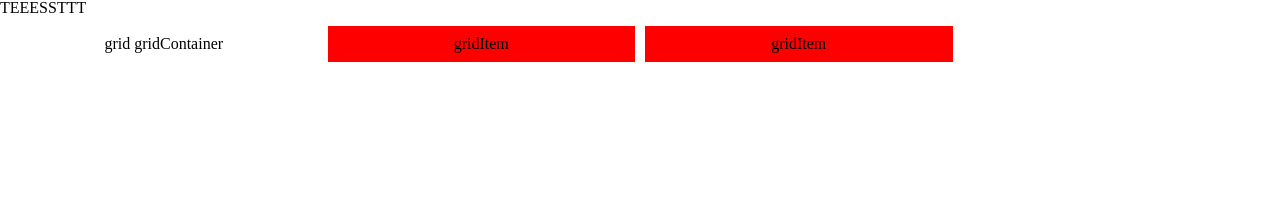
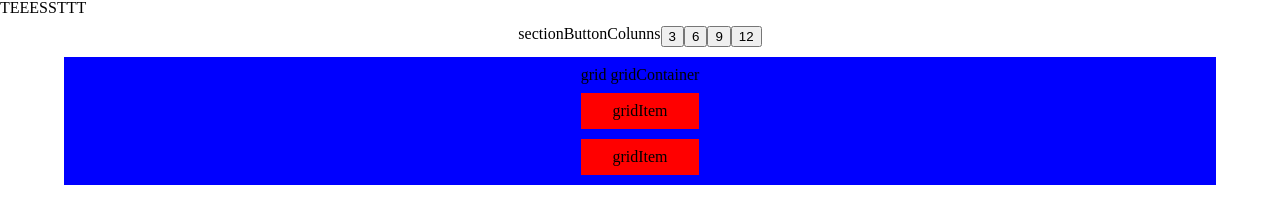
Before and after one commit to David34720/StudioMarieLouise, a plain HTML site: page index.html in a window 1280 px wide. Drawn offline with Linux system fonts and the light colour scheme.

Commit message:
Build columns

```diff
--- a/index.html
+++ b/index.html
@@ -1,5 +1,5 @@
 <!DOCTYPE html>
-<html lang="fr">
+<html lang="en">
 <head>
     <meta charset="UTF-8">
     <meta name="viewport" content="width=device-width, initial-scale=1.0">
--- a/js/grid.js
+++ b/js/grid.js
@@ -1,16 +1,21 @@
 const grid = {
 
      // Function to create a grid container with specified styles.
-    gridContainer : function () {
+    gridContainer : function (columns) {
     const sectionGrid = document.createElement("section");
         sectionGrid.classList.add("grid", "gridContainer");
         document.body.appendChild(sectionGrid);
         sectionGrid.textContent = sectionGrid.classList.value;
+        sectionGrid.style.backgroundColor = "blue";
+        sectionGrid.style.width = "90vw";
         sectionGrid.style.display = "grid";
-        sectionGrid.style.gridTemplateColumns = "repeat(4, 1fr)";
+        sectionGrid.style.marginLeft = "auto";
+        sectionGrid.style.marginRight = "auto";
+        sectionGrid.style.gridTemplateColumns = `repeat(${columns}, 1fr)`;
         sectionGrid.style.gridTemplateRows = "auto";
+        sectionGrid.style.gridAutoFlow = "row";
         sectionGrid.style.justifyContent = "center";
-        sectionGrid.style.gridGap = "10px";
+        sectionGrid.style.gap = "10px";
         sectionGrid.style.padding = "10px";
         sectionGrid.style.alignItems = "center";
         sectionGrid.style.textAlign = "center";
@@ -23,9 +28,63 @@ const grid = {
         gridItem.textContent = gridItem.classList.value;
         gridItem.style.backgroundColor = "red";
         gridItem.style.padding = "10px";
-    }
+    },
+    //TODO: Add more grid items.
+    //TODO: add rows
+    //Créer les boutons pour le nombre de colonnes
+    buttonsColumns : function () {
+        const sectionButtons = document.createElement("section");
+        sectionButtons.classList.add("sectionButtonColunns");
+        document.body.appendChild(sectionButtons);
+        sectionButtons.textContent = sectionButtons.classList.value;
+        sectionButtons.style.display = "flex";
+        sectionButtons.style.flexDirection = "row";
+        sectionButtons.style.flexWrap = "nowrap";
+        sectionButtons.style.justifyContent = "center";
+        sectionButtons.style.Gap = "10px";
+        sectionButtons.style.padding = "10px";
+        sectionButtons.style.textAlign = "center";
+        const buttonValues = [3, 6, 9, 12]
+            for (let buttonValue of buttonValues) {
+                const btn = document.createElement("button");
+                btn.classList.add("buttonColumns");
+                btn.textContent = buttonValue;
+                sectionButtons.appendChild(btn);
+                btn.addEventListener("click", function () {
+                    grid.nbColumns = buttonValue;
+                    console.log("nb de colums : " + grid.nbColumns);
+                    grid.resetSection();
+                    grid.gridContainer(grid.nbColumns);
+                    const areaColumns = [];
+
+                    for (let i = 0; i < grid.nbColumns; i++) {
+                        grid.gridItem();
+                        grid.gridItem();
+                        }
+                    for (let i = 0; i < Math.ceil((document.querySelector(".gridContainer").children.length) / grid.nbColumns); i++) {
+                        let countRows = i + 1;
+
+                        for (let i = 0; i < (grid.nbColumns / Math.ceil((document.querySelector(".gridContainer").children.length))); i++) {
+                            const rowsLentgh = countRows;
+                            areaColumns.push(`${rowsLentgh}-${i}`);
+                            console.log(areaColumns);
+                        }
+                    }
+                })
+            }
+    },
+    resetSection : function () {
+        document.querySelector(".gridContainer").remove();
+    },
+
+    //Stocker le nombre de colonnes
+    nbColumns: 0,
+
+    //TODO: NAME Frames
+    //TODO:
 
 }
+grid.buttonsColumns();
 grid.gridContainer();
 grid.gridItem();
 grid.gridItem();
```
